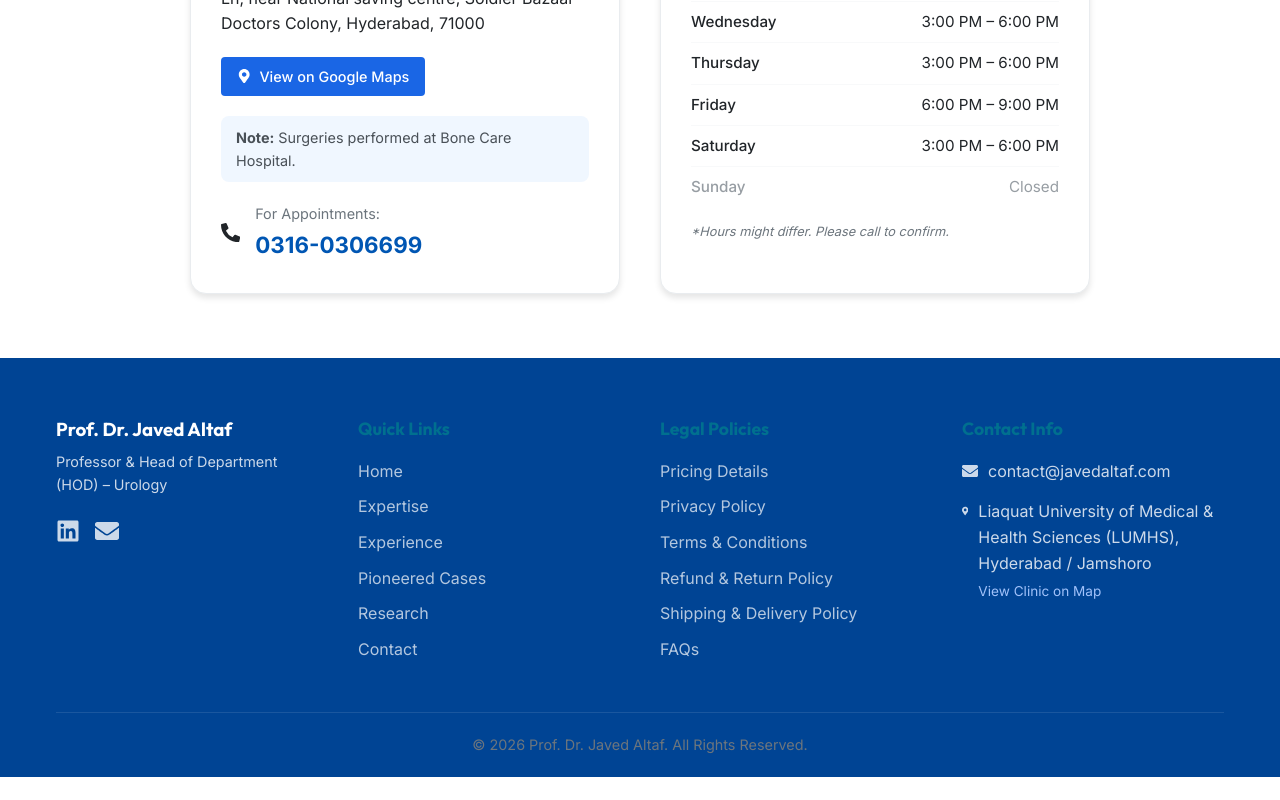
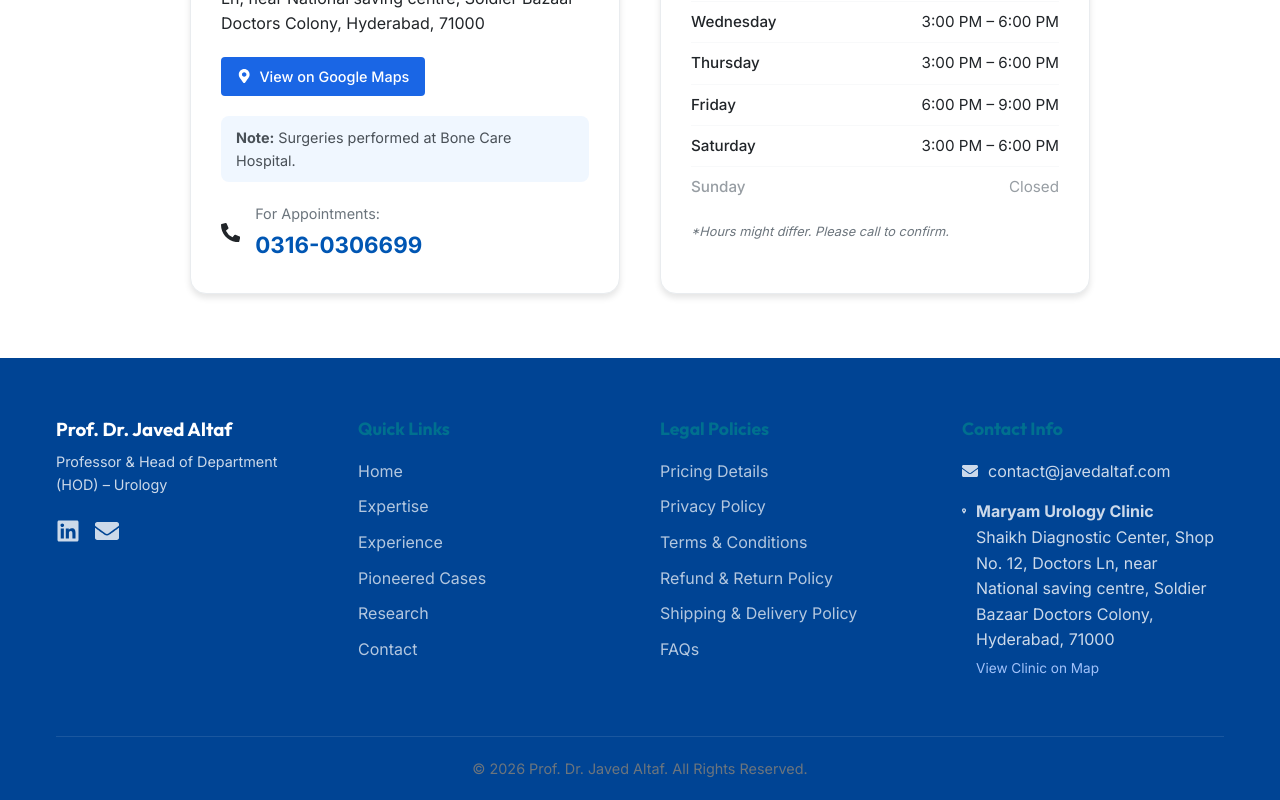
Before and after one commit to M-Nabeegh/altafwebsite, a React (Vite) app: page / in a window 1280 px wide. Shown: the part 4911-5711 px from the top of the page. Before the commit the page ends 5688 px from the top, so only its background shows below. Built offline with nearby package versions, Linux system fonts and the light colour scheme.

Commit message:
update clinic address and map link

```diff
--- a/src/components/Footer.jsx
+++ b/src/components/Footer.jsx
@@ -53,7 +53,7 @@ const Footer = () => {
             <div className="contact-item">
               <FaMapMarkerAlt />
               <div>
-                <span>Liaquat University of Medical & Health Sciences (LUMHS), {doctorProfile.location}</span>
+                <span><strong>Maryam Urology Clinic</strong><br />{doctorProfile.address}</span>
                 <br />
                 <a href={doctorProfile.googleMapsLink} target="_blank" rel="noopener noreferrer" style={{ color: '#a1c2fa', fontSize: '0.85rem', marginTop: '5px', display: 'inline-block' }}>View Clinic on Map</a>
               </div>
--- a/src/data/content.js
+++ b/src/data/content.js
@@ -15,7 +15,7 @@ export const doctorProfile = {
     email: "contact@javedaltaf.com",
     phone: "0316-0306699",
     address: "Shaikh Diagnostic Center, Shop No. 12, Doctors Ln, near National saving centre, Soldier Bazaar Doctors Colony, Hyderabad, 71000",
-    googleMapsLink: "https://maps.google.com/?q=Shaikh+Diagnostic+Center,+Shop+No.+12,+Doctors+Ln,+near+National+saving+centre,+Soldier+Bazaar+Doctors+Colony,+Hyderabad,+71000",
+    googleMapsLink: "https://maps.app.goo.gl/nJHtdjinFnBd6QqP6",
     linkedin: "https://www.linkedin.com/in/drjavedaltaf",
     bookingFee: "Rs. 4,000"
 };
```
Also changed, not shown: public/llms.txt.
